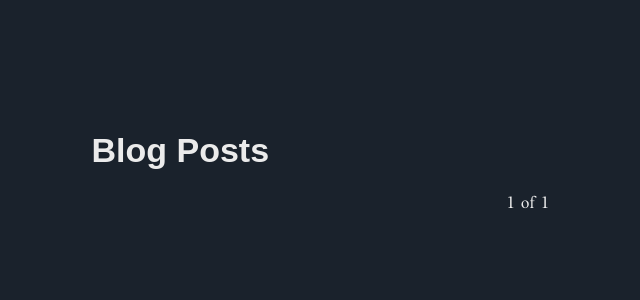
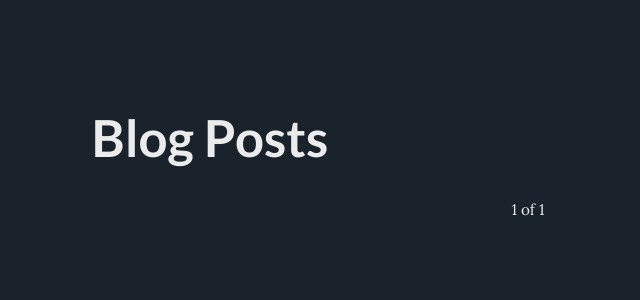
Before and after one commit to ahaeger/ahaeger.github.io, a Jekyll site: the page built from blog/index.html, in a window 1280 px wide. Shown: the top 300 px of the page, without its empty margins (112-752 px from the left). Built offline with Jekyll 4.4.1, drawn with Linux system fonts in a browser that asks for light colours; nearby versions of some CDN libraries; the list of posts is cut into pages by our own code.

Commit message:
Blog page typograpy.

```diff
--- a/_layouts/default.html
+++ b/_layouts/default.html
@@ -19,6 +19,8 @@
     <meta name="viewport" content="width=device-width">
 
     <script src="https://kit.fontawesome.com/9094b654c4.js" crossorigin="anonymous"></script>
+    <link rel="preconnect" href="https://fonts.gstatic.com">
+    <link rel="stylesheet" href="https://fonts.googleapis.com/css2?family=JetBrains+Mono:ital,wght@0,200;0,400;0,700;1,200;1,400;1,700&family=Lato:ital,wght@0,400;0,700;1,400;1,700&family=Lora:ital,wght@0,400;0,700;1,400;1,700&display=swap">
     <link rel="stylesheet" href="https://cdnjs.cloudflare.com/ajax/libs/normalize/8.0.1/normalize.min.css">
     <link rel="stylesheet" href="/assets/css/artwork.css">
 </head>
--- a/_sass/main.sass
+++ b/_sass/main.sass
@@ -4,17 +4,24 @@
 // seem to "cascade" into that file as well.
 @import "animations"
 
-/*
- * Fonts
- */
 @font-face
   font-family: "RedHook"
   src: url("../fonts/red_hook/Red\ Hook.otf") format("opentype")
+
+@mixin display-font
+  font-family: "RedHook", sans-serif
   font-weight: normal
 
-@font-face
-  font-family: "Anko"
-  src: url("../fonts/anko/AnkoPersonalUse.otf") format("opentype")
+@mixin heading-font
+  font-family: 'Lato', sans-serif
+  font-weight: bold
+
+@mixin text-font
+  font-family: 'Lora', serif
+  font-weight: normal
+
+@mixin code-font
+  font-family: 'JetBrains Mono', monospace
   font-weight: normal
 
 /*
@@ -40,12 +47,13 @@
   background-color: $blackish
 
 h1, h2, h3, h4, h5, h6
-  font-family: sans-serif // TODO Need sans-serif font
+  @include heading-font
   color: $whiteish
 
 p
-  font-family: "Anko", serif
+  @include text-font
   color: $whiteish
+  font-size: 0.9rem
 
 a
   color: $whiteish
--- a/assets/css/artwork.sass
+++ b/assets/css/artwork.sass
@@ -45,6 +45,10 @@
   margin: 0 auto
 
   &__content
+    > h1
+      font-size: 3rem
+      margin-top: 0
+
     grid-column: 1 / 4
     grid-row: 2 / 3
     @media only screen and (min-width: $lg_screen)
@@ -56,7 +60,7 @@
     padding: 0
     margin: 0
 
-    li
+    > li
       margin-bottom: 3rem
     a
       text-decoration: none // TODO Should remove the global text-decoration for anchors
@@ -64,13 +68,28 @@
   &__entry
     @include hover-color("h2, span", "&:hover h2, &:hover span")
 
+  &__entry-heading
+    font-size: 1.8rem
+    margin-bottom: 0
+    padding-bottom: 0.5rem
+
+  &__entry-sub
+    @include heading-font
+    font-size: 0.8rem
+    margin: 0
+
+  &__excerpt
+    margin-top: 0
+    padding-top: 0.8rem
+
   &__sidebar
     grid-column: 3 / 4
     grid-row: 2 / 3
 
 .tag
   @include hover-color
-  font-family: "Droid Sans Mono", monospace // TODO Need monospace font
+  font-family: 'JetBrains Mono', monospace
+  font-weight: lighter
 
 .pagination
   text-align: center
--- a/blog/index.html
+++ b/blog/index.html
@@ -12,15 +12,15 @@
             <li>
                 <article class="blog__entry">
                     <a href="{{ post.url }}">
-                        <h2>{{ post.title }}</h2>
+                        <h2 class="blog__entry-heading">{{ post.title }}</h2>
                     </a>
-                    <p>
+                    <p class="blog__entry-sub">
                         {{ post.date | date: "%Y-%m-%d"}}
                         {% if post.tags.size != 0 %} &sdot; {% endif %}
                         {% for tag in post.tags %} <a class="tag" href="{% link blog/tags.html %}#{{ tag }}">#{{ tag }}</a> {% endfor %}
                     </p>
                     <a href="{{ post.url }}">
-                        <p>{{ post.excerpt | strip_html }} <span>&looparrowright;</span></p>
+                        <p class="blog__excerpt">{{ post.excerpt | strip_html }} <span>&looparrowright;</span></p>
                     </a>
                 </article>
             </li>
```
Also changed, not shown: assets/fonts/anko/Read Me.txt (deleted, +0 -10 lines), assets/fonts/anko/Anko-PersonalUse-Bold.otf (deleted), assets/fonts/anko/Anko-PersonalUse-BoldItalic.otf (deleted), assets/fonts/anko/Anko-PersonalUse-Medium.otf (deleted), assets/fonts/anko/Anko-PersonalUse-MediumItalic.otf (deleted), assets/fonts/anko/Anko-PersonalUse-SemiBold.otf (deleted), assets/fonts/anko/Anko-PersonalUse-SemiBoldItalic.otf (deleted), assets/fonts/anko/AnkoPersonalUse-RegularItalic.otf (deleted), assets/fonts/anko/AnkoPersonalUse.otf (deleted).
